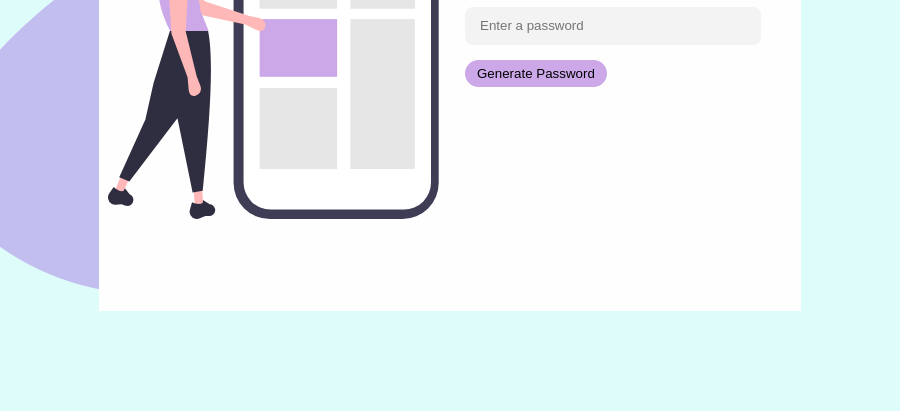
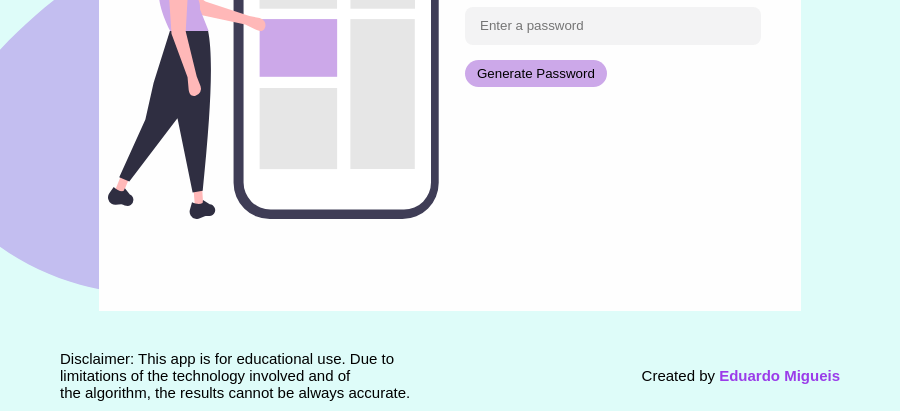
Before and after one commit to edumigueis/Electron-Password-Safety, an Electron app: page index.html in a window 900 px wide. Shown: the part 389-803 px from the top of the page. Drawn offline with Linux system fonts and the light colour scheme.

Commit message:
Disclamer and Small Adjustments

```diff
--- a/css/style.scss
+++ b/css/style.scss
@@ -166,3 +166,22 @@ html {
         pointer-events: all;
     }
 }
+.bottom-bar{
+    position: absolute;
+    bottom: 10px;
+    left: 60px;
+    right: 60px;
+    display: flex;
+    width: calc(100% - 120px);
+    align-items: center;
+    justify-content: center;
+    .creator{
+        margin-left: auto;
+        a{
+            pointer-events: all;
+            text-decoration: none;
+            color: #9b3ce9;
+            font-weight: bold;
+        }
+    }
+}
--- a/index.html
+++ b/index.html
@@ -14,7 +14,7 @@
       content="default-src 'self'; script-src 'self'"
     />
     <link rel="stylesheet" href="./css/style.css" />
-    <title>Document</title>
+    <title>Password Meter</title>
   </head>
   <body>
     <div class="wrapper">
@@ -66,6 +66,13 @@
           </div>
         </div>
       </div>
+      <div class="bottom-bar">
+        <p class="disclaimour">
+          Disclaimer: This app is for educational use. Due to <br> limitations of the technology
+          involved and of <br> the algorithm, the results cannot be always accurate.
+        </p>
+        <p class="creator">Created by <a href="https://github.com/edumigueis" target="_blank" rel="noopener noreferrer">Eduardo Migueis</a></p>
+      </div>
     </div>
     <!-- You can also require other files to run in this process -->
     <script src="./renderer.js"></script>
```
Also changed, not shown: css/style.css, 1 other file.
